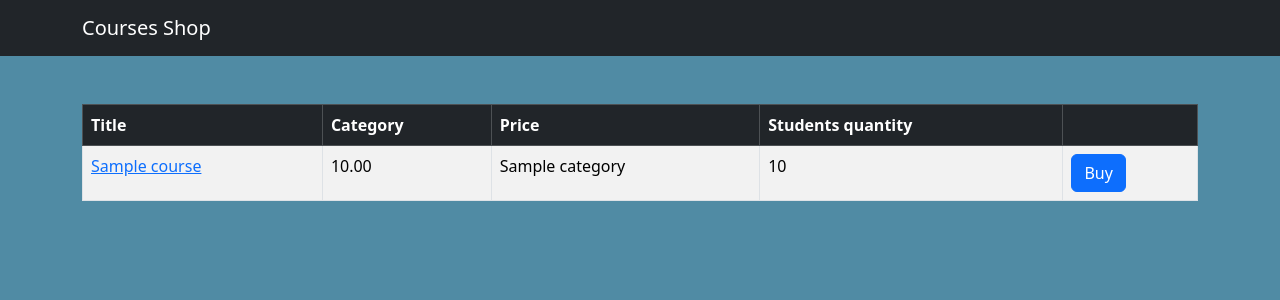
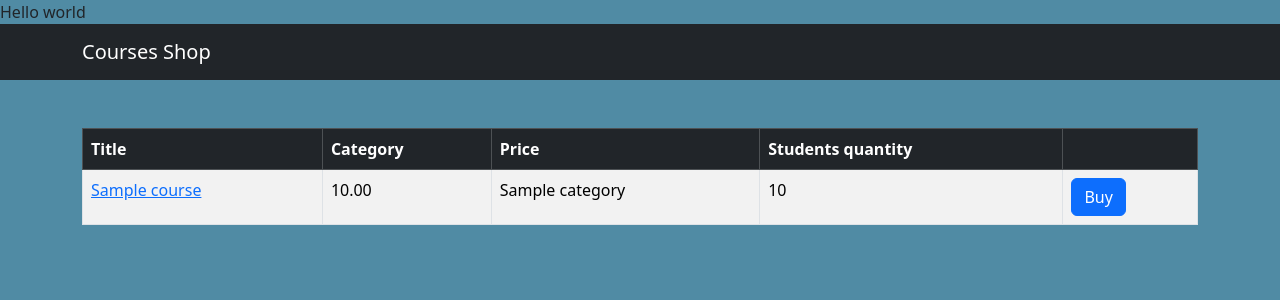
Before and after one commit to ShvetsViktor/django-courses, a Django app: page /shop/ in a window 1280 px wide. Shown: the top 300 px of the page. Run offline with Django 4.2, Linux system fonts and the light colour scheme; tables that the repository leaves empty hold one stand-in row (values such as "Sample post").

Commit message:
second commit

```diff
--- a/templates/base.html
+++ b/templates/base.html
@@ -14,6 +14,7 @@
 </head>
 
 <body>
+    Hello world
     <nav class="navbar navbar-dark bg-dark">
         <div class="container">
             <a href={% url "shop:index"%} class="navbar-brand">Courses Shop</a>
```
